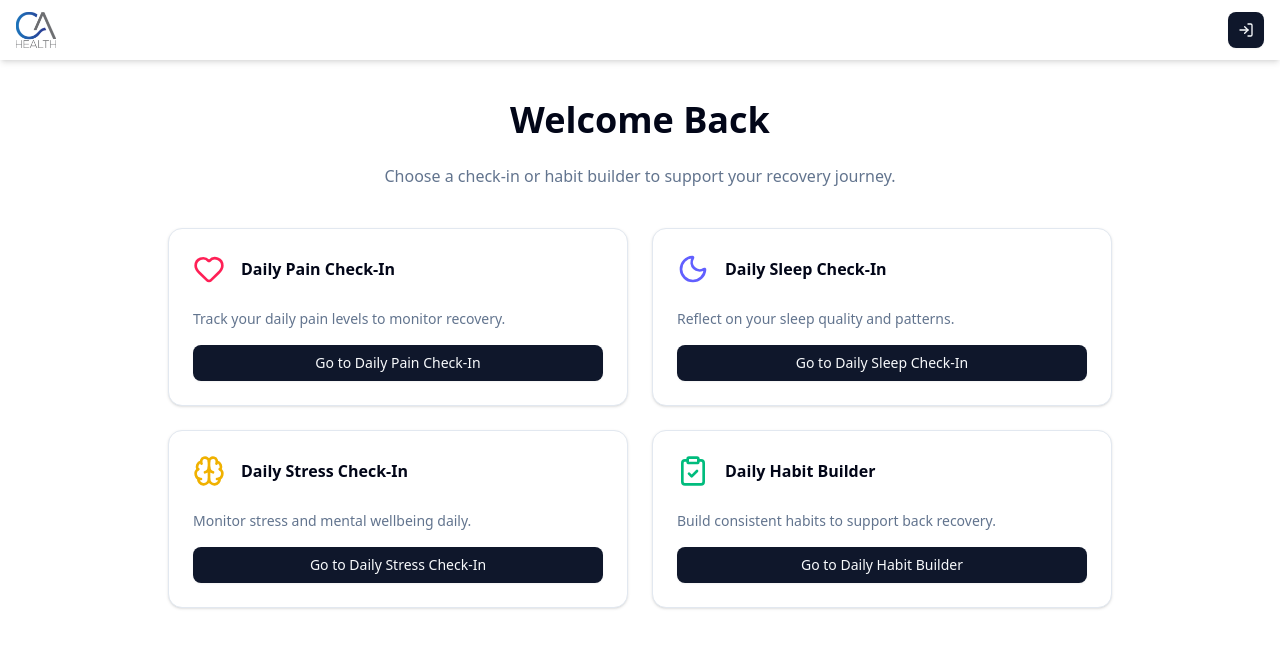
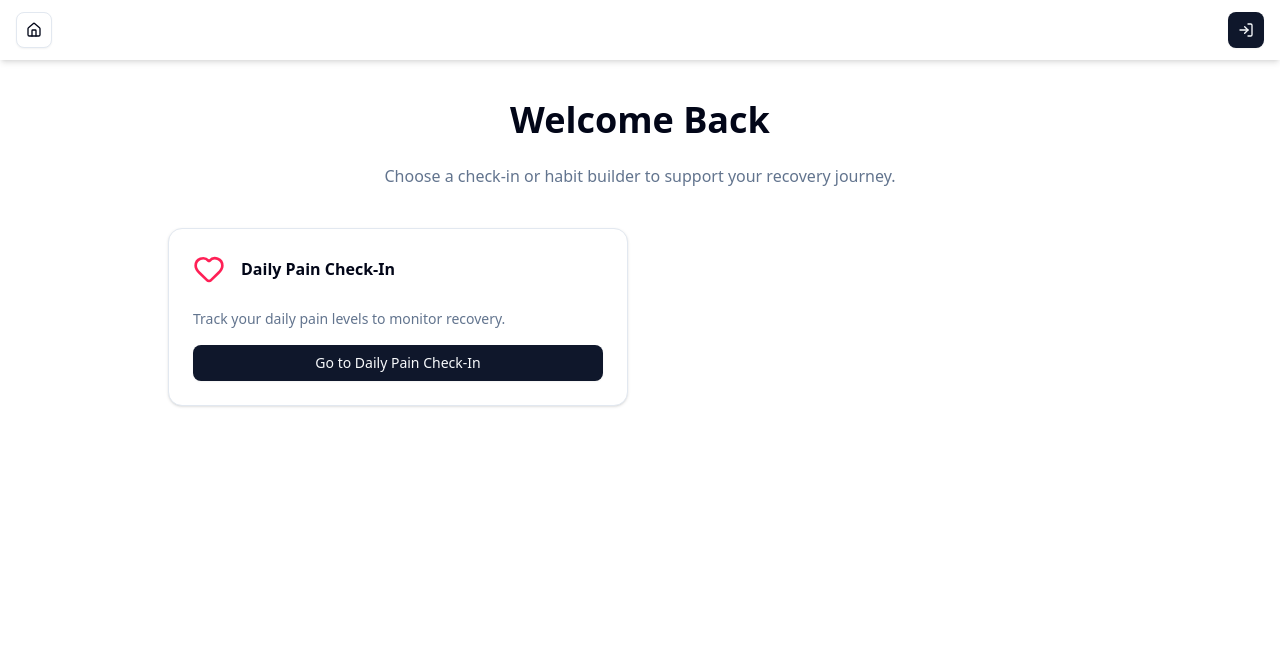
Before and after one commit to moulie415/ChristianAntoneeHealthTracking, a React (Vite) app: page / in a window 1280 px wide. Shown: the top 648 px of the page. Built offline with nearby package versions, Linux system fonts and the light colour scheme; no server answers.

Commit message:
fix: switched ca health for home icon

```diff
--- a/src/components/ui/header.tsx
+++ b/src/components/ui/header.tsx
@@ -1,10 +1,9 @@
 import {Button} from '@/components/ui/button';
 import {signOut} from 'firebase/auth';
-import {LogIn, LogOut} from 'lucide-react';
+import {Home, LogIn, LogOut} from 'lucide-react';
 import React, {useEffect, useState} from 'react';
 import {Link, useNavigate} from 'react-router';
 import {auth} from '../../App';
-import logo from '../../assets/logo.png';
 import {useAuth} from '../../context/AuthContext';
 import {
   Dialog,
@@ -39,7 +38,10 @@ const Header: React.FC = () => {
     <header className="w-full px-4 py-3 bg-white shadow-md flex justify-between items-center">
       {/* <h1 className="text-xl font-bold">🚀 My App</h1> */}
       <Link to="/">
-        <img src={logo} width={40} className="" />
+        <Button variant="outline" size="icon">
+          <Home />
+          <span className="sr-only">Home</span>
+        </Button>
       </Link>
       {isLoggedIn ? (
         <>
--- a/src/pages/Home.tsx
+++ b/src/pages/Home.tsx
@@ -1,11 +1,6 @@
 import {Button} from '@/components/ui/button';
 import {Card, CardContent, CardHeader, CardTitle} from '@/components/ui/card';
-import {
-  LucideBrain,
-  LucideClipboardCheck,
-  LucideHeart,
-  LucideMoon,
-} from 'lucide-react';
+import {LucideHeart} from 'lucide-react';
 import {Link} from 'react-router';
 
 const pages = [
@@ -15,24 +10,24 @@ const pages = [
     link: '/pain-scale',
     description: 'Track your daily pain levels to monitor recovery.',
   },
-  {
-    title: 'Daily Sleep Check-In',
-    icon: <LucideMoon className="text-indigo-500" size={32} />,
-    link: '/sleep-scale',
-    description: 'Reflect on your sleep quality and patterns.',
-  },
-  {
-    title: 'Daily Stress Check-In',
-    icon: <LucideBrain className="text-yellow-500" size={32} />,
-    link: '/stress-scale',
-    description: 'Monitor stress and mental wellbeing daily.',
-  },
-  {
-    title: 'Daily Habit Builder',
-    icon: <LucideClipboardCheck className="text-emerald-500" size={32} />,
-    link: '/daily-habit-builder',
-    description: 'Build consistent habits to support back recovery.',
-  },
+  // {
+  //   title: 'Daily Sleep Check-In',
+  //   icon: <LucideMoon className="text-indigo-500" size={32} />,
+  //   link: '/sleep-scale',
+  //   description: 'Reflect on your sleep quality and patterns.',
+  // },
+  // {
+  //   title: 'Daily Stress Check-In',
+  //   icon: <LucideBrain className="text-yellow-500" size={32} />,
+  //   link: '/stress-scale',
+  //   description: 'Monitor stress and mental wellbeing daily.',
+  // },
+  // {
+  //   title: 'Daily Habit Builder',
+  //   icon: <LucideClipboardCheck className="text-emerald-500" size={32} />,
+  //   link: '/daily-habit-builder',
+  //   description: 'Build consistent habits to support back recovery.',
+  // },
 ];
 
 export default function Home() {
```
